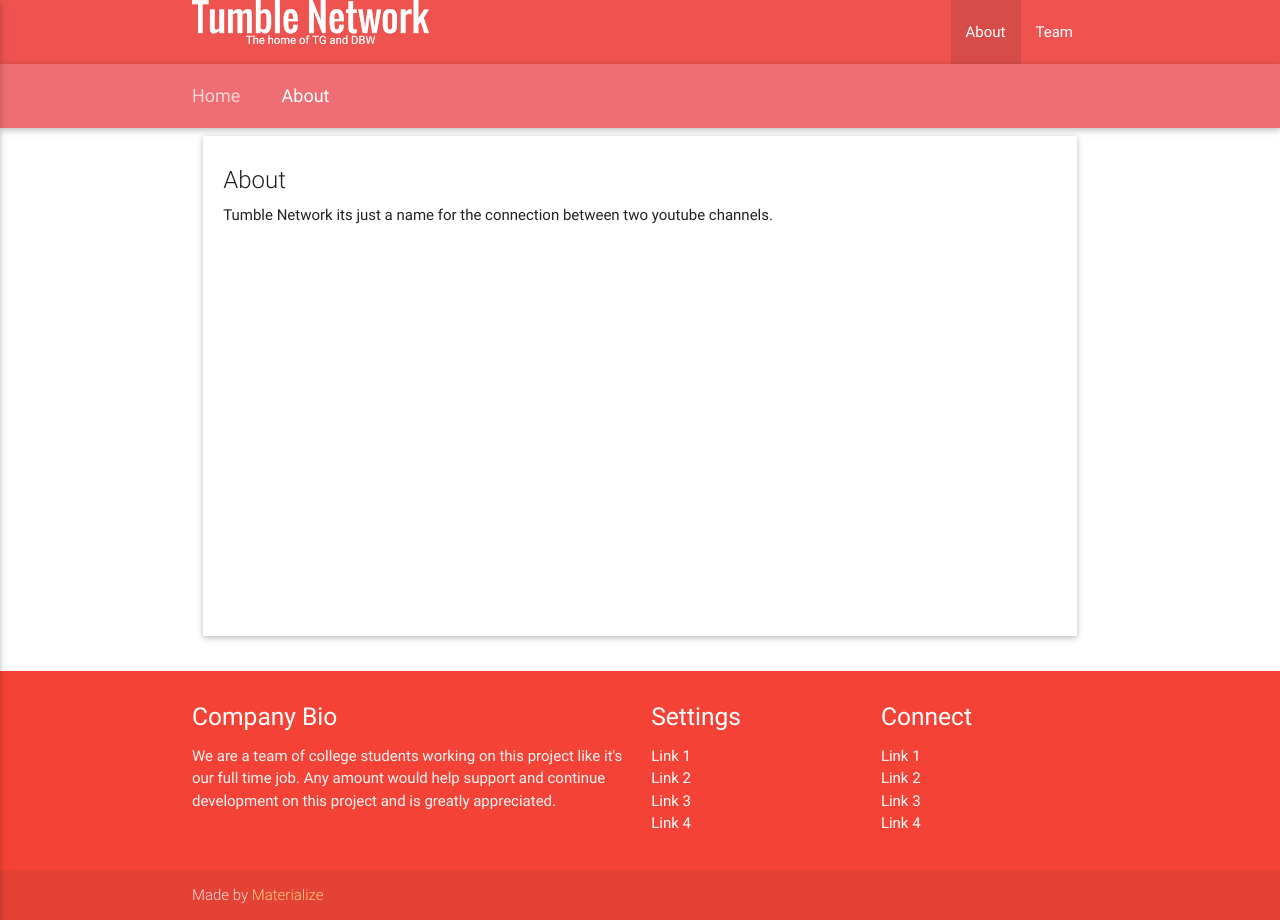
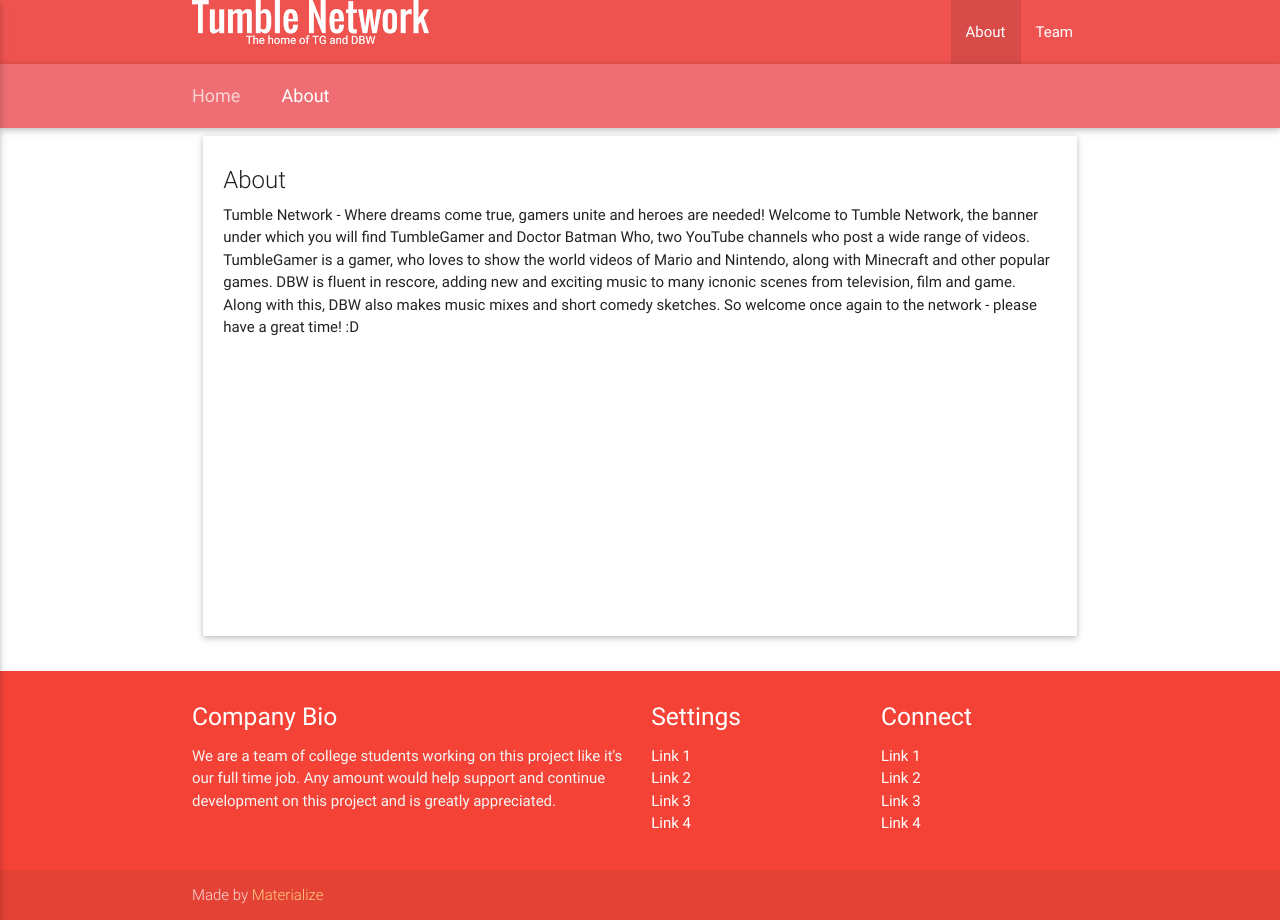
Before and after one commit to tumblenet/www.tumblenet.ga, a Jekyll site: the page built from about.md, in a window 1280 px wide. Built offline with Jekyll 4.4.1, drawn with Linux system fonts in a browser that asks for light colours; nearby versions of some CDN libraries; comment, search, counter and statistics services are not loaded.

Commit message:
Update about.md

```diff
--- a/about.md
+++ b/about.md
@@ -2,4 +2,4 @@
 layout: page
 title: About
 ---
-Tumble Network its just a name for the connection between two youtube channels.
+Tumble Network - Where dreams come true, gamers unite and heroes are needed! Welcome to Tumble Network, the banner under which you will find TumbleGamer and Doctor Batman Who, two YouTube channels who post a wide range of videos. TumbleGamer is a gamer, who loves to show the world videos of Mario and Nintendo, along with Minecraft and other popular games. DBW is fluent in rescore, adding new and exciting music to many icnonic scenes from television, film and game. Along with this, DBW also makes music mixes and short comedy sketches. So welcome once again to the network - please have a great time! :D
```
